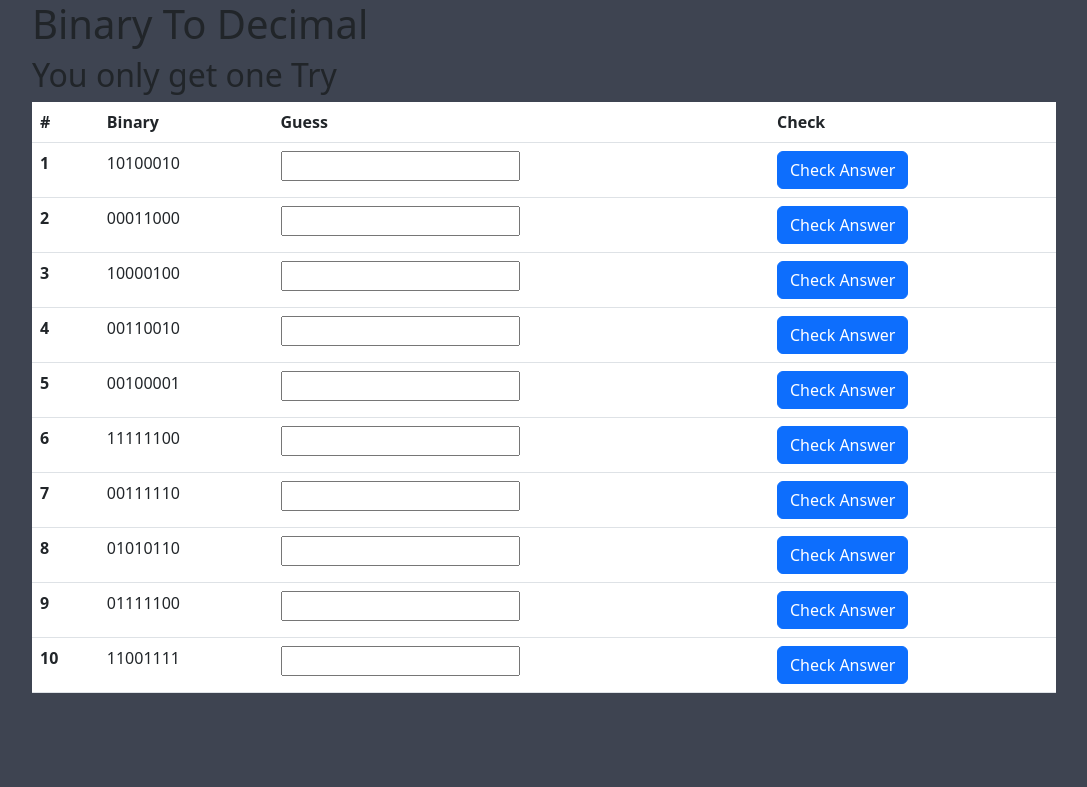
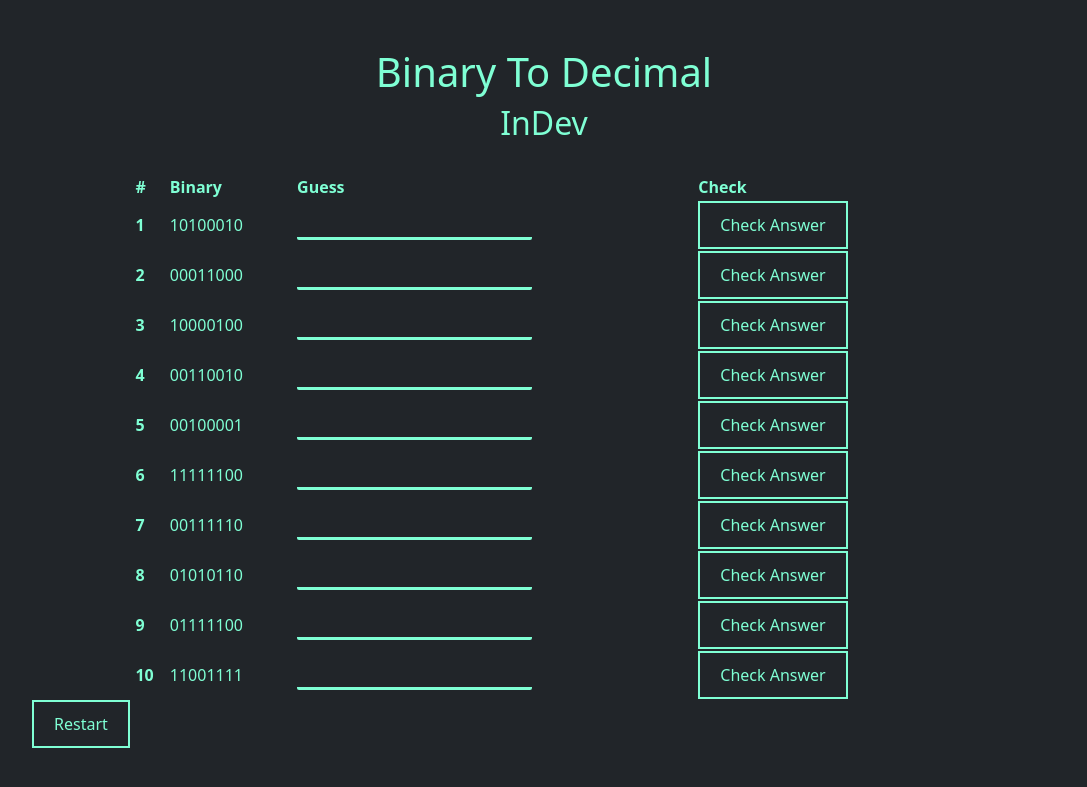
Before and after one commit to Al3x-s/flaskBlog, a Flask app: page /binarytodecimal.html in a window 1280 px wide. Shown: the top 787 px of the page, without its empty margins (96-1183 px from the left). Run offline with Flask 3, Linux system fonts and the light colour scheme.

Commit message:
removed boot

```diff
--- a/main.py
+++ b/main.py
@@ -1,20 +1,6 @@
 from flask import Flask, render_template
 from functions import *
 
-##----------------------------------------------------##
-BinaryList = []
-binaryCorrectAnswers = []
-classlist = []
-####################################################
-for i in range(10):
-    BinaryList.append(createRandomBinary())
-####################################################
-for i in BinaryList:
-    binaryCorrectAnswers.append(binaryToDecimal(i))
-####################################################
-for i in range(1,11):
-    classlist.append(("guess"+str(i)))
-##----------------------------------------------------##
 
 
 ##----------------------------------------------------##
@@ -27,4 +13,18 @@ def hello_world():
 
 @app.route("/binarytodecimal.html")
 def BinToDec():
+    ##----------------------------------------------------##
+    BinaryList = []
+    binaryCorrectAnswers = []
+    classlist = []
+    ####################################################
+    for i in range(10):
+        BinaryList.append(createRandomBinary())
+    ####################################################
+    for i in BinaryList:
+        binaryCorrectAnswers.append(binaryToDecimal(i))
+    ####################################################
+    for i in range(1,11):
+        classlist.append(("guess"+str(i)))
+    ##----------------------------------------------------##
     return render_template('binarytodecimal.html', blist=BinaryList, alist=binaryCorrectAnswers, clist=classlist)
--- a/static/binarytodecimal.css
+++ b/static/binarytodecimal.css
@@ -1,11 +1,47 @@
+h1{
+    text-align: center;
+}
+h2{
+    text-align: center;
+}
 body{
     width: 80%;
     margin:auto;
-    background-color: #3e4451;
+    background-color: #212529;
+    color:#7fffd4;
+    margin-top: 6vh;
 }
 table{
-    background-color: #3e4451;
+    color: #7fffd4;
+    width: inherit;
+    margin: auto;
 }
 .headerCont{
     display: flex;
 }
+a:link, a:visited {
+  border: 2px solid #7fffd4;
+  color: #7fffd4;
+  padding: 10px 20px;
+  text-align: center;
+  text-decoration: none;
+  display: inline-block;
+}
+
+a:hover, a:active {
+  background-color: c;
+  color: #212529;
+}
+input {
+    border-style: none;
+    background: transparent;
+    outline: none;
+    border-bottom-left-radius: 2px;
+    border-bottom-right-radius: 2px;
+    background-position: 0% 0%;
+    border-bottom: solid #7fffd4;
+    color: #7fffd4;
+}
+table{
+    margin-top: 4vh;
+}
--- a/static/jscripts/binarytodecimal.js
+++ b/static/jscripts/binarytodecimal.js
@@ -6,12 +6,10 @@ function checkAnswer(current, num, classname){
     console.log(userguess)
     if(correctAnswer == userguess){
         console.log("answer is right")
-        document.querySelector("." + parentClass).classList.remove('table-danger')
-        document.querySelector("." + parentClass).classList.add('table-success')
+        document.querySelector("." + parentClass).style.backgroundColor = "#0F9D58"
     }
     else if(correctAnswer != userguess){
         console.log("wrong")
-        document.querySelector("." + parentClass).classList.remove('table-success')
-        document.querySelector("." + parentClass).classList.add('table-danger')
+        document.querySelector("." + parentClass).style.backgroundColor = "#de5246"
     }
 }
--- a/templates/binarytodecimal.html
+++ b/templates/binarytodecimal.html
@@ -11,10 +11,10 @@
     </head>
     <body>
           <h1>Binary To Decimal</h1>
-          <h2>You only get one Try</h2>
+          <h2>InDev</h2>
 
 
-        <table class="table">
+        <table class="tbl">
             <thead>
               <tr>
                 <th scope="col">#</th>
@@ -23,24 +23,22 @@
                 <th scope="col">Check</th>
               </tr>
             </thead>
+
             <tbody>
                 {% for i in blist %}
                 <tr class="row{{blist.index(i)+ 1}}">
-                  <th scope="row">{{blist.index(i) +1 }}</th>
+                  <th scope="row">{{blist.index(i)+1}}</th>
                   <td>{{i}}</td>
                   <td><input type="text" id="{{clist[blist.index(i)]}}"></td>
-                  <td><a href="#" class="btn btn-primary" onclick="checkAnswer(this, {{blist.index(i)}}, document.getElementById('{{clist[blist.index(i)]}}').value)" >Check Answer</a></td>
+                  <td><a href="#" type="submit" onclick="checkAnswer(this, {{blist.index(i)}}, document.getElementById('{{clist[blist.index(i)]}}').value)" >Check Answer</a></td>
                 </tr>
                 {% endfor %}
             </tbody>
           </table>
+          <a href="#" type="submit" onclick="window.location.reload()"> Restart </a>
+
           <script type="text/javascript">
-            var test1 = {{ blist }};
-            var test2 = {{clist}};
             var test3 = {{ alist }} ;
-            var test4 = {{clist}};
-            var test1j = {{ blist|tojson }};
-            var test2j = {{clist|tojson}};
         </script>
           <script src="/static/jscripts/binarytodecimal.js"></script>
           <script src="https://cdn.jsdelivr.net/npm/bootstrap@5.3.0/dist/js/bootstrap.bundle.min.js" integrity="sha384-geWF76RCwLtnZ8qwWowPQNguL3RmwHVBC9FhGdlKrxdiJJigb/j/68SIy3Te4Bkz" crossorigin="anonymous"></script>
```
